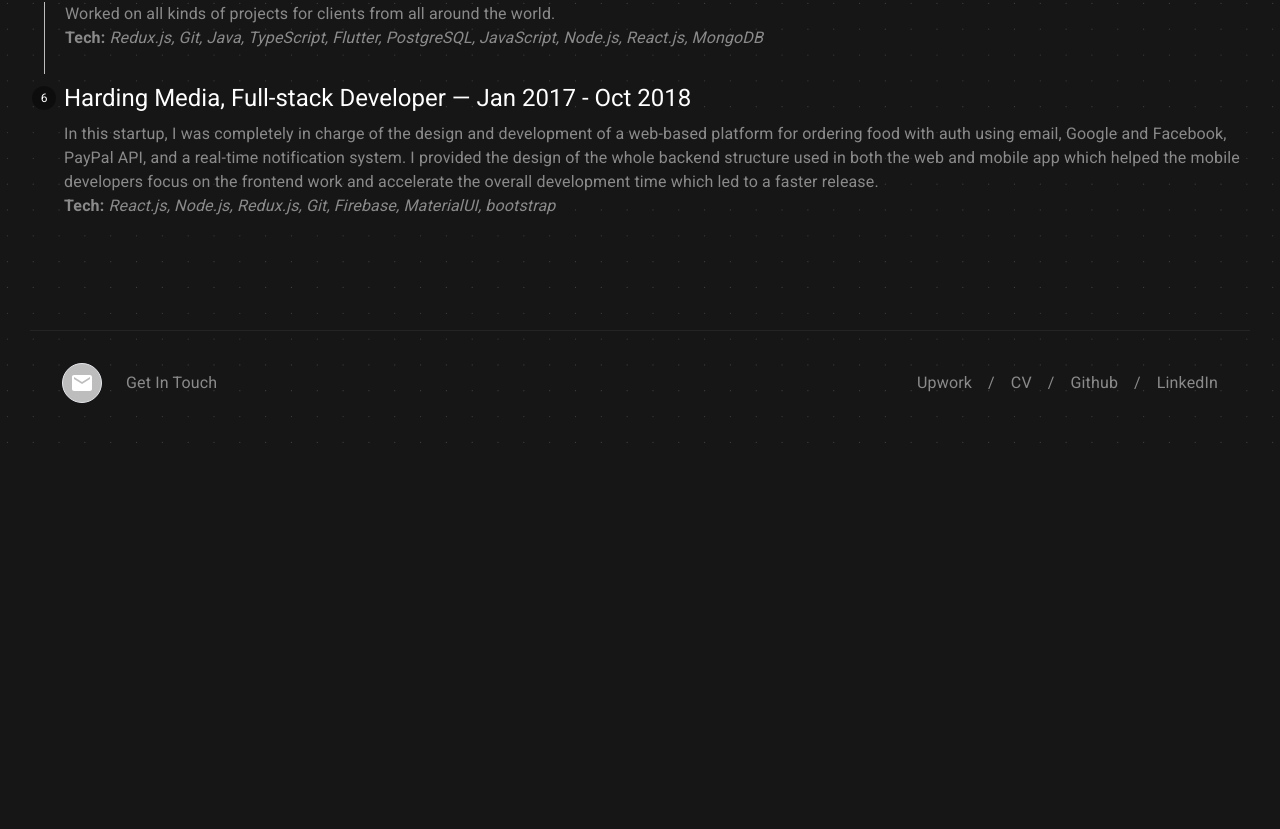
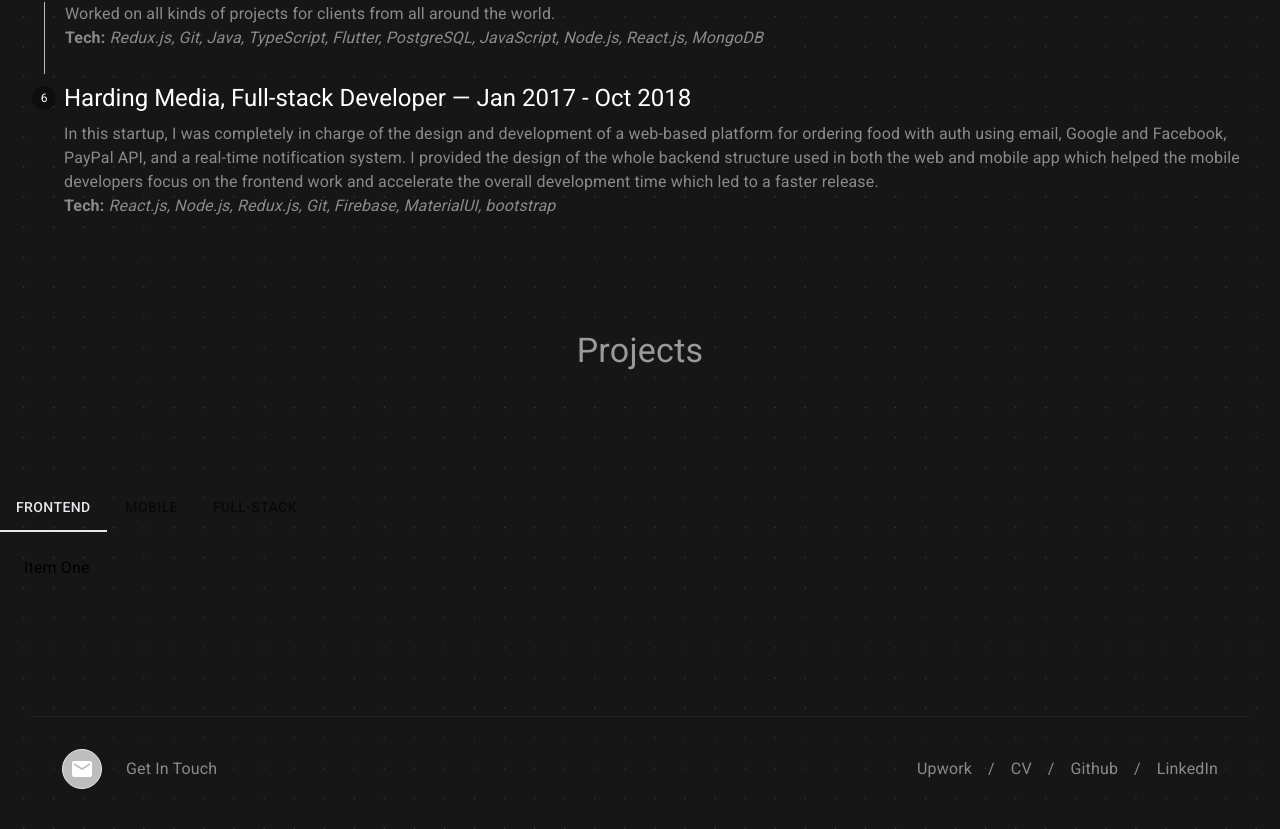
Before and after one commit to MerliMejia/PortfolioFE, a Next.js app: page / in a window 1280 px wide. Shown: the part 1908-2737 px from the top of the page. Before the commit the page ends 2351 px from the top, so only its background shows below. Built offline with nearby package versions, Linux system fonts and the light colour scheme.

Commit message:
Analytics

```diff
--- a/package.json
+++ b/package.json
@@ -20,6 +20,7 @@
     "@mui/lab": "^5.0.0-alpha.153",
     "@mui/material": "^5.14.18",
     "@types/papaparse": "^5.3.14",
+    "@vercel/analytics": "^1.2.2",
     "formik": "^2.4.5",
     "formik-mui": "^5.0.0-alpha.0",
     "next": "14.0.3",
--- /dev/null
+++ b/src/components/ProjectTabs.tsx
@@ -0,0 +1,74 @@
+import * as React from 'react';
+import Tabs from '@mui/material/Tabs';
+import Tab from '@mui/material/Tab';
+import Typography from '@mui/material/Typography';
+import Box from '@mui/material/Box';
+
+interface TabPanelProps {
+  children?: React.ReactNode;
+  index: number;
+  value: number;
+}
+
+function CustomTabPanel(props: TabPanelProps) {
+  const { children, value, index, ...other } = props;
+
+  return (
+    <div
+      role="tabpanel"
+      hidden={value !== index}
+      id={`simple-tabpanel-${index}`}
+      aria-labelledby={`simple-tab-${index}`}
+      {...other}
+    >
+      {value === index && (
+        <Box sx={{ p: 3 }}>
+          <Typography>{children}</Typography>
+        </Box>
+      )}
+    </div>
+  );
+}
+
+function a11yProps(index: number) {
+  return {
+    id: `simple-tab-${index}`,
+    'aria-controls': `simple-tabpanel-${index}`,
+  };
+}
+
+export default function ProjectTabs() {
+  const [value, setValue] = React.useState(0);
+
+  const handleChange = (event: React.SyntheticEvent, newValue: number) => {
+    setValue(newValue);
+  };
+
+  return (
+    <div>
+      <div>
+        <Tabs
+          textColor="secondary"
+          indicatorColor="secondary"
+          color="secondary"
+          value={value}
+          onChange={handleChange}
+          aria-label="basic tabs example"
+        >
+          <Tab className="text-white" label="Frontend" {...a11yProps(0)} />
+          <Tab className="text-white" label="Mobile" {...a11yProps(1)} />
+          <Tab className="text-white" label="Full-Stack" {...a11yProps(2)} />
+        </Tabs>
+      </div>
+      <CustomTabPanel value={value} index={0}>
+        Item One
+      </CustomTabPanel>
+      <CustomTabPanel value={value} index={1}>
+        Item Two
+      </CustomTabPanel>
+      <CustomTabPanel value={value} index={2}>
+        Item Three
+      </CustomTabPanel>
+    </div>
+  );
+}
--- a/src/pages/_document.tsx
+++ b/src/pages/_document.tsx
@@ -1,4 +1,5 @@
 import { Html, Head, Main, NextScript } from 'next/document';
+import { Analytics } from '@vercel/analytics/react';
 
 export default function Document() {
   return (
@@ -44,6 +45,7 @@ export default function Document() {
       <body>
         <Main />
         <NextScript />
+        <Analytics />
       </body>
     </Html>
   );
--- a/src/pages/index.tsx
+++ b/src/pages/index.tsx
@@ -1,5 +1,6 @@
 import ExperiencesStepper from '@/components/ExperiencesStepper';
 import PageLayout from '@/components/PageLayout';
+import ProjectTabs from '@/components/ProjectTabs';
 import TechSlider from '@/components/TechSlider';
 import TextWithGradient from '@/components/TextWithGradient';
 import { Avatar, Button, Typography } from '@mui/material';
@@ -40,6 +41,10 @@ const Home = () => {
         </TextWithGradient>
       </div>
       <ExperiencesStepper />
+      <div className="flex justify-center my-28">
+        <TextWithGradient variant="h4">Projects</TextWithGradient>
+      </div>
+      <ProjectTabs />
     </PageLayout>
   );
 };
```
Also changed, not shown: 2 other files (tests, documents, lock files or other folders).
